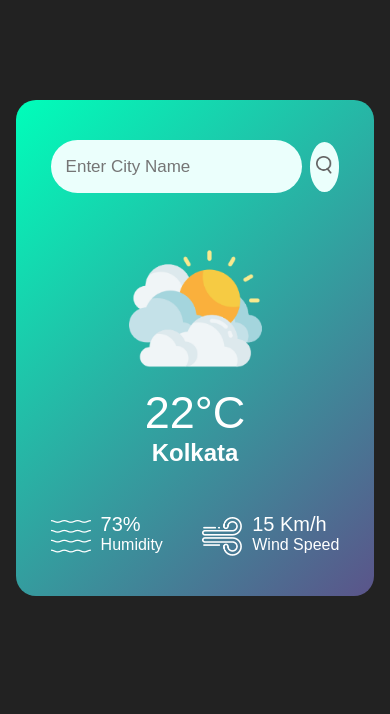
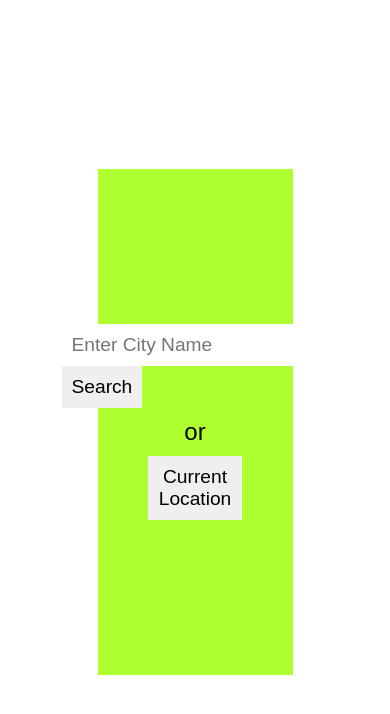
Before and after one commit to TanmoyDas02/JAVASCRIPT-PRACTICE, a plain HTML site: page 09_WeatherApp/index.html in a window 390 px wide. Drawn offline with Linux system fonts and the light colour scheme.

Commit message:
Weather Display App

```diff
--- a/09_WeatherApp/index.html
+++ b/09_WeatherApp/index.html
@@ -3,37 +3,20 @@
 <head>
     <meta charset="UTF-8">
     <meta name="viewport" content="width=device-width, initial-scale=1.0">
-    <title>Weather App by Html, Css, JS</title>
+    <title>Weather App</title>
     <link rel="stylesheet" href="style.css">
 </head>
 <body>
-    <div class="card">
-        <div class="search">
-            <input type="text" placeholder="Enter City Name" spellcheck="false">
-            <button><img src="images/search.png" alt=""></button>
+    <div class="main">
+        <div class="firstDiv">
+            <div>
+                <input type="text" id="cityName" placeholder="Enter City Name">
+                <button id="searchBtn">Search</button>
+            </div>
+            <p>or</p>
+            <button id="currentLocation">Current Location</button>
         </div>
-
-        <div class="weather">
-            <img src="images/clouds.png" alt="" class="weather-icon">
-            <h1 class="temp">22°C</h1>
-            <h2 class="city">Kolkata</h2>
-            <div class="details">
-                <div class="col">
-                    <img src="images/humidity.png" alt="">
-                    <div>
-                        <p class="humidity">73%</p>
-                        <p>Humidity</p>
-                    </div>
-                </div>
-                <div class="col">
-                    <img src="images/wind.png" alt="">
-                    <div>
-                        <p class="wind">15 Km/h</p>
-                        <p>Wind Speed</p>
-                    </div>
-                </div>
-            </div>
-        </div>
+        <div class="secondDiv" id="secondDiv"></div>
     </div>
 
     <script src="index.js"></script>
--- a/09_WeatherApp/index.js
+++ b/09_WeatherApp/index.js
@@ -1,34 +1,70 @@
-const apiKey = "94149a78e3532fc93607d975e939cb48";
-const apiUrl = "https://api.openweathermap.org/data/2.5/weather?units=metric&q=";
+const btn = document.getElementById('searchBtn')
+const cityName = document.getElementById('cityName')
+const API_KEY = '94149a78e3532fc93607d975e939cb48'
 
-const searchBox = document.querySelector(".search input");
-const searchBtn = document.querySelector(".search button");
-const weatherIcon = document.querySelector(".weather-icon");
-
-async function checkWeather(city){
-    const response = await fetch(apiUrl + city + `&appid=${apiKey}`);
-    let data = await response.json();
-
-    console.log(data);
-
-    document.querySelector(".city").innerHTML = data.name;
-    document.querySelector(".temp").innerHTML = Math.round(data.main.temp) + "°C";
-    document.querySelector(".humidity").innerHTML = data.main.humidity + "%";
-    document.querySelector(".wind").innerHTML = data.wind.speed + " km/h";
-
-    if(data.weather[0].main == "Clouds"){
-        weatherIcon.src = "images/clouds.png";
-    }else if(data.weather[0].main == "Clear"){
-        weatherIcon.src = "images/clear.png";
-    }else if(data.weather[0].main == "Rain"){
-        weatherIcon.src = "images/rain.png";
-    }else if(data.weather[0].main == "Drizzle"){
-        weatherIcon.src = "images/drizzle.png";
-    }else if(data.weather[0].main == "Mist"){
-        weatherIcon.src = "images/mist.png";
+async function fetchDataByCoordinates(lat, lon){
+    try{
+        cityName.value = ''
+        let res = await fetch(`https://api.openweathermap.org/data/2.5/weather?lat=${lat}&lon=${lon}&appid=${API_KEY}&units=metric`)
+        let result = await res.json()
+        if(result.message){
+            document.getElementById('secondDiv').innerHTML = `<h1>${result.message}</h1>`
+        }
+        displayWeather(result)
+    }catch(err){
+        console.log(err)
     }
 }
 
-searchBox.addEventListener("click", () => {
-    checkWeather(searchBox.value)
+async function fetchData(city){
+    try{
+        cityName.value = ''
+        let res = await fetch(`https://api.openweathermap.org/data/2.5/weather?q=${city}&appid=${API_KEY}&units=metric`)
+        let result = await res.json()
+        if(result.message){
+            document.getElementById('secondDiv').innerHTML = `<h1>${result.message}</h1>`
+            return;
+        }
+        displayWeather(result)
+    }catch(err){
+        console.log(err)
+    }
+}
+
+btn.addEventListener('click', () => {
+    fetchData(cityName.value)
 })
+
+function displayWeather({name, main, wind, weather}){
+    div = `
+    <div id="wearherInfo">
+        <p id="temp">${main.temp}°C</p>
+        <p>${weather[0].description}</p>
+        <img src='https://openweathermap.org/img/w/${weather[0].icon}.png'>
+        <p id="city">${name}</p>
+        <div class="otherInfo">
+            <div class="wind">
+                <p>Wind</p>
+                <p>${wind.speed} m/sec</p>
+            </div>
+            <div class="wind">
+                <p>Pressure</p>
+                <p>${main.pressure} mb</p>
+            </div>
+            <div class="wind">
+                <p>Humidity</p>
+                <p>${main.humidity}%</p>
+            </div>
+        </div>
+    </div>
+    `
+    document.getElementById('secondDiv').innerHTML = div;
+}
+
+document.getElementById('currentLocation').addEventListener('click', () => {
+    navigator.geolocation.getCurrentPosition((position) => {
+        let lati = position.coords.latitude
+        let longi = position.coords.longitude
+        fetchDataByCoordinates(lati, longi)
+    })
+})
--- a/09_WeatherApp/style.css
+++ b/09_WeatherApp/style.css
@@ -6,115 +6,80 @@
 }
 
 body{
-    background-color: #222;
+    width: 100vw;
+    height: 100vh;
+    display: flex;
+    justify-content: center;
+    align-items: center;
 }
 
-.card{
-    width: 90%;
-    max-width: 470px;
-    background: linear-gradient(135deg, #00feba, #5b548a);
-    color: #fff;
-    margin: 100px auto 0;
-    border-radius: 20px;
-    padding: 40px 35px;
+.main{
+    padding: 30px;
+    width: 50%;
+    min-height: 60%;
+    display: flex;
+    flex-direction: column;
+    justify-content: center;
+    align-items: center;
+    background-color: greenyellow;
+}
+
+.firstDiv, .secondDiv{
+    display: flex;
+    width: 100%;
+    justify-content: center;
+    align-items: center;
+    flex-direction: column;
+    gap: 10px;
+}
+
+#cityName, #searchBtn, .firstDiv > button{
+    font-size: 1.2em;
+    border: none;
+    padding: 10px;
+}
+
+.firstDiv > button{
+    width: 70%;
+}
+
+.firstDiv > p{
+    font-size: 1.5em;
     text-align: center;
 }
 
-.search{
+#wearherInfo{
+    margin-top: 20px;
     width: 100%;
     display: flex;
+    justify-content: center;
     align-items: center;
-    justify-content: space-between;
+    flex-direction: column;
+    gap: 20px;
 }
 
-.search input{
-    border: 0;
-    outline: 00;
-    background: #ebfffc;
-    color: #555;
-    padding: 10px 25px;
-    height: 60px;
-    border-radius: 30px;
-    flex: 1;
-    margin-right: 16px;
-    font-size: 18px;
+#temp{
+    font-size: 4em;
 }
 
-.search button{
-    border: 0;
-    outline: 00;
-    background: #ebfffc;
-    border-radius: 50%;
-    width: 60px;
-    height: 60px;
-    cursor: pointer;
+#city{
+    font-size: 2em;
 }
 
-.search button img{
-    width: 16px;
+.otherInfo{
+    width: 100%;
+    display: flex;
+    justify-content: space-around;
+    align-items: center;
 }
 
-.weather-icon{
-    width: 170px;
-    margin-top: 30px;
+.wind{
+    display: flex;
+    justify-content: center;
+    align-items: center;
+    flex-direction: column;
 }
 
-.weather h1{
-    font-size: 80px;
-    font-weight: 500;
+.wind > p{
+    font-size: 1.5em;
 }
-
-.weather h1{
-    font-size: 45px;
-    font-weight: 400;
-    margin-top: -10px;
-}
-
-.details{
-    display: flex;
-    align-items: center;
-    justify-content: space-between;
-    padding: 0 20px;
-    margin-top: 50px;
-}
-
-.col{
-    display: flex;
-    align-items: center;
-    text-align: left;
-}
-
-.col img{
-    width: 40px;
-    margin-right: 10px;
-}
-
-.humidity, .wind{
-    font-size: 28px;
-    margin-top: -6px;
-}
-
-@media screen and (min-width: 0px) and (max-width: 481px) {
-    .card{
-        width: 92%;
-    }
-    .search input {
-        padding: 10px 15px;
-        height: 53px;
-        margin-right: 8px;
-        font-size: 17px;
-    }
-
-    .search button {
-        width: 50px;
-        height: 50px;
-    }
-
-    .details {
-        padding: 0px;
-    }
-
-    .humidity, .wind {
-        font-size: 20px;
-    }
-}
```
